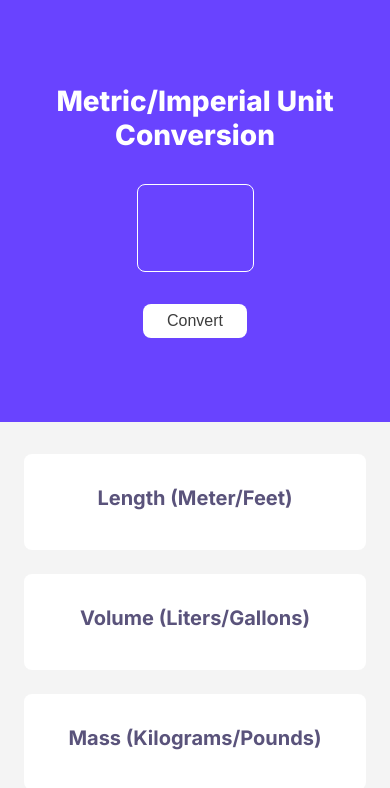
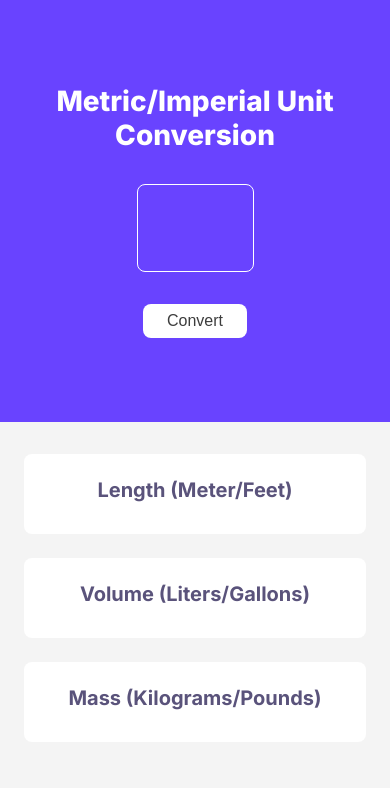
Before and after one commit to ONESSR/unitConversion, a plain HTML site: page index.html in a window 390 px wide. Drawn offline with Linux system fonts and the light colour scheme.

Commit message:
mobile card sizing.

```diff
--- a/css/mediaqueries.css
+++ b/css/mediaqueries.css
@@ -12,4 +12,7 @@
   .bottomSection {
     height: 50%;
   }
+  .divContainer {
+    padding: 24px 16px;
+  }
 }
```
